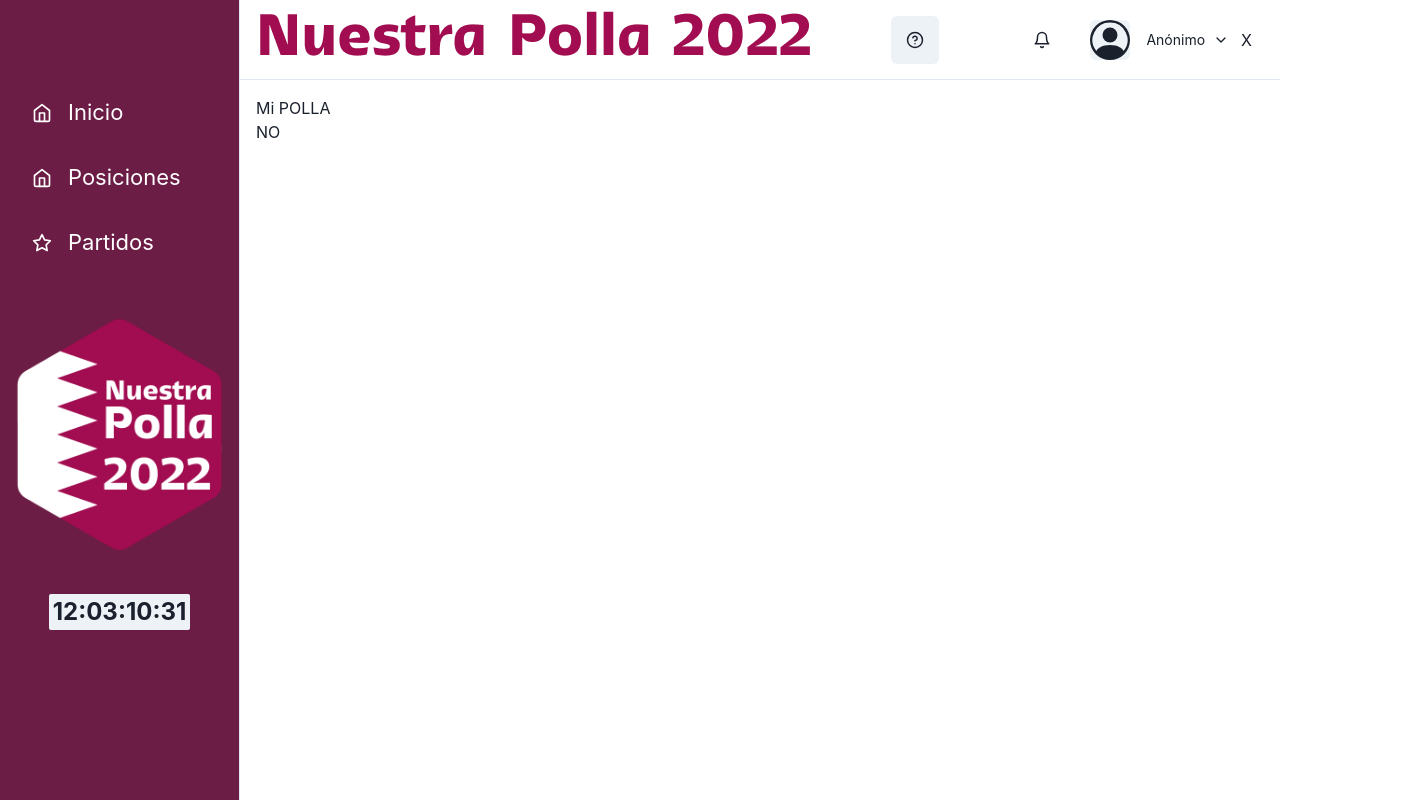
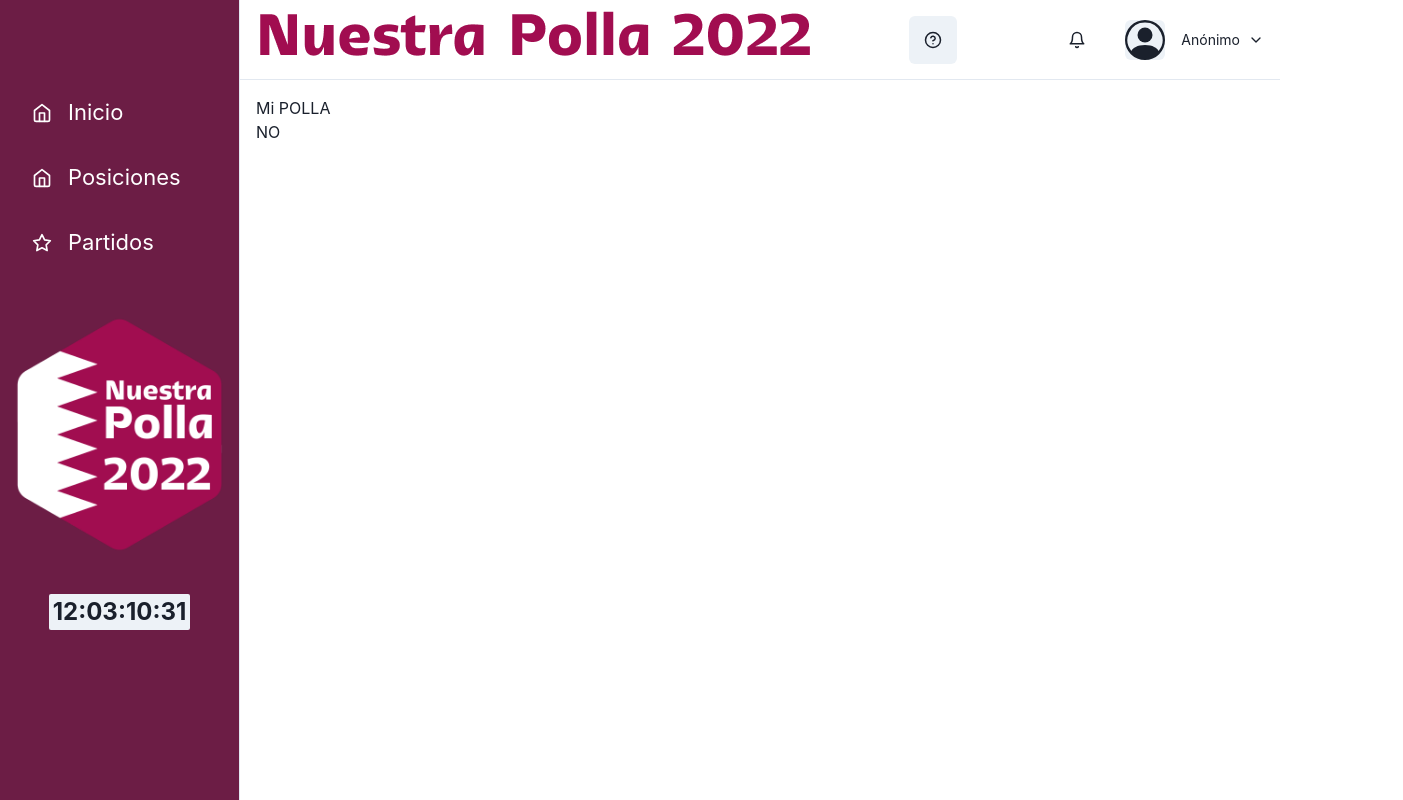
Before and after one commit to alegreiff/supateste, a Next.js app: page /polla/mipolla in a window 1280 px wide. Shown: the whole page, 1403 px wide, since content can reach past the window. Built offline with nearby package versions, Linux system fonts and the light colour scheme; what @supabase/auth-helpers-react would draw is missing.

Commit message:
localstorage parra todo

```diff
--- a/components/layout/MobileNav.js
+++ b/components/layout/MobileNav.js
@@ -182,7 +182,7 @@ export const MobileNav = ({ onOpen, user, cerrar, ...rest }) => {
                 </Box>
               </HStack>
             </MenuButton>
-            <MenuItem onClick={localStorageClear}>X</MenuItem>
+
             {user && (
               <MenuList>
                 {/* <MenuItem>Profile</MenuItem>
--- a/pages/index.js
+++ b/pages/index.js
@@ -73,6 +73,10 @@ export default function Home({
 
   const { setAllPronos, setPosiciones } = usePollaSettings((state) => state);
   const { user, error, isLoading, accessToken } = useUser();
+
+  localStorage.clear();
+  console.log("LSC");
+
   if (user) {
     //router.push("/polla");
   }
```
